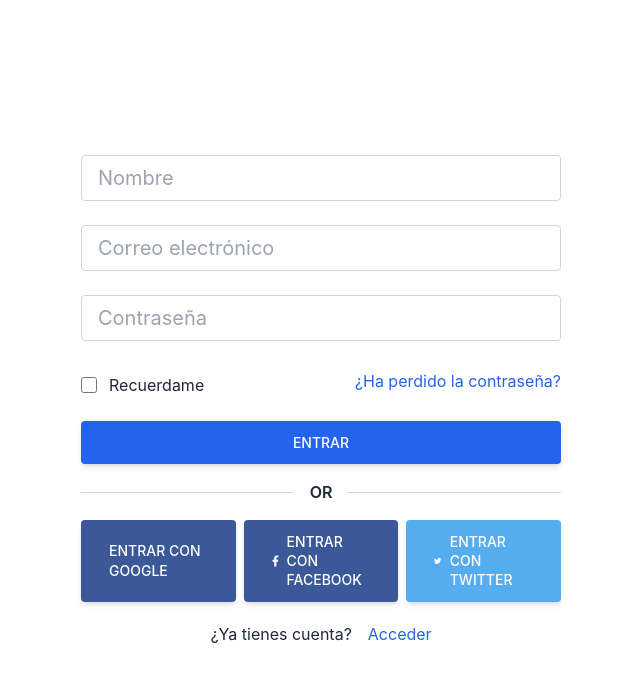
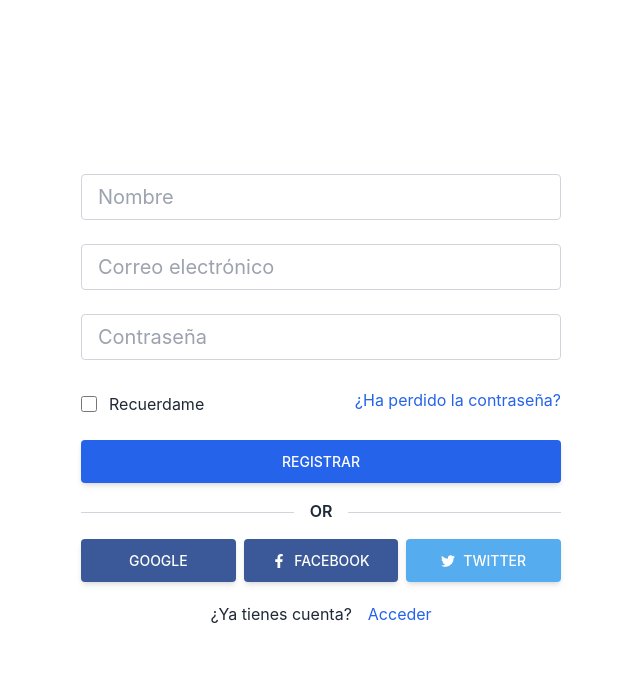
Before and after one commit to DevWebWill/appclient, a React (Create React App) app: page /register in a window 1280 px wide. Shown: the top 682 px of the page, without its empty margins (359-999 px from the left). Built offline with nearby package versions, Linux system fonts and the light colour scheme; no server answers.

Commit message:
mejora visual login y register

```diff
--- a/src/pages/Login.jsx
+++ b/src/pages/Login.jsx
@@ -59,7 +59,7 @@ export const Login = () => {
             {/* {isLogin && (
                 <Navigate to="/admin" replace={true} />
             )}  */}
-            <div className="px-40 py-12 h-full">
+            <div className="lg:px-40 px-2 py-12 h-full">
                 <div className="flex justify-center items-center flex-wrap h-full g-6 text-gray-800">
                     {/* <div className="md:w-8/12 lg:w-6/12 mb-12 md:mb-0">
                         <img
@@ -134,7 +134,7 @@ export const Login = () => {
                                     data-mdb-ripple="true"
                                     data-mdb-ripple-color="light"
                                 >
-                                    Entrar con Google
+                                    Google
                                 </a>
 
                                 <a
@@ -148,7 +148,7 @@ export const Login = () => {
                                     <svg xmlns="http://www.w3.org/2000/svg" viewBox="0 0 320 512" className="w-3.5 h-3.5 mr-2">
                                         <path fill="currentColor" d="M279.14 288l14.22-92.66h-88.91v-60.13c0-25.35 12.42-50.06 52.24-50.06h40.42V6.26S260.43 0 225.36 0c-73.22 0-121.08 44.38-121.08 124.72v70.62H22.89V288h81.39v224h100.17V288z"/>
                                     </svg>
-                                    Entrar con Facebook
+                                    Facebook
                                 </a>
                                 <a
                                     className="px-7 py-3 text-white font-medium text-sm leading-snug uppercase rounded shadow-md hover:shadow-lg focus:shadow-lg focus:outline-none focus:ring-0 active:shadow-lg transition duration-150 ease-in-out w-full flex justify-center items-center mb-3"
@@ -161,7 +161,7 @@ export const Login = () => {
                                     <svg xmlns="http://www.w3.org/2000/svg" viewBox="0 0 512 512" className="w-3.5 h-3.5 mr-2">
                                         <path fill="currentColor" d="M459.37 151.716c.325 4.548.325 9.097.325 13.645 0 138.72-105.583 298.558-298.558 298.558-59.452 0-114.68-17.219-161.137-47.106 8.447.974 16.568 1.299 25.34 1.299 49.055 0 94.213-16.568 130.274-44.832-46.132-.975-84.792-31.188-98.112-72.772 6.498.974 12.995 1.624 19.818 1.624 9.421 0 18.843-1.3 27.614-3.573-48.081-9.747-84.143-51.98-84.143-102.985v-1.299c13.969 7.797 30.214 12.67 47.431 13.319-28.264-18.843-46.781-51.005-46.781-87.391 0-19.492 5.197-37.36 14.294-52.954 51.655 63.675 129.3 105.258 216.365 109.807-1.624-7.797-2.599-15.918-2.599-24.04 0-57.828 46.782-104.934 104.934-104.934 30.213 0 57.502 12.67 76.67 33.137 23.715-4.548 46.456-13.32 66.599-25.34-7.798 24.366-24.366 44.833-46.132 57.827 21.117-2.273 41.584-8.122 60.426-16.243-14.292 20.791-32.161 39.308-52.628 54.253z"/>
                                     </svg>
-                                    Entrar con Twitter
+                                    Twitter
                                 </a>
                             </div>
 
--- a/src/pages/Register.jsx
+++ b/src/pages/Register.jsx
@@ -39,7 +39,7 @@ export const Register = () => {
 
     return (
         <section className="h-screen">
-            <div className="px-40 py-12 h-full">
+            <div className="lg:px-40 px-2 py-12 h-full">
                 <div className="flex justify-center items-center flex-wrap h-full g-6 text-gray-800">
                     {/* <div className="md:w-8/12 lg:w-6/12 mb-12 md:mb-0">
                         <img
@@ -105,7 +105,7 @@ export const Register = () => {
                                 data-mdb-ripple="true"
                                 data-mdb-ripple-color="light"
                             >
-                                Entrar
+                                Registrar
                             </button>
 
                             <div className="flex items-center my-4 before:flex-1 before:border-t before:border-gray-300 before:mt-0.5 after:flex-1 after:border-t after:border-gray-300 after:mt-0.5">
@@ -121,7 +121,7 @@ export const Register = () => {
                                     data-mdb-ripple="true"
                                     data-mdb-ripple-color="light"
                                 >
-                                    Entrar con Google
+                                    Google
                                 </a>
 
                                 <a
@@ -135,7 +135,7 @@ export const Register = () => {
                                     <svg xmlns="http://www.w3.org/2000/svg" viewBox="0 0 320 512" className="w-3.5 h-3.5 mr-2">
                                         <path fill="currentColor" d="M279.14 288l14.22-92.66h-88.91v-60.13c0-25.35 12.42-50.06 52.24-50.06h40.42V6.26S260.43 0 225.36 0c-73.22 0-121.08 44.38-121.08 124.72v70.62H22.89V288h81.39v224h100.17V288z"/>
                                     </svg>
-                                    Entrar con Facebook
+                                    Facebook
                                 </a>
                                 <a
                                     className="px-7 py-3 text-white font-medium text-sm leading-snug uppercase rounded shadow-md hover:shadow-lg focus:shadow-lg focus:outline-none focus:ring-0 active:shadow-lg transition duration-150 ease-in-out w-full flex justify-center items-center mb-3"
@@ -148,7 +148,7 @@ export const Register = () => {
                                     <svg xmlns="http://www.w3.org/2000/svg" viewBox="0 0 512 512" className="w-3.5 h-3.5 mr-2">
                                         <path fill="currentColor" d="M459.37 151.716c.325 4.548.325 9.097.325 13.645 0 138.72-105.583 298.558-298.558 298.558-59.452 0-114.68-17.219-161.137-47.106 8.447.974 16.568 1.299 25.34 1.299 49.055 0 94.213-16.568 130.274-44.832-46.132-.975-84.792-31.188-98.112-72.772 6.498.974 12.995 1.624 19.818 1.624 9.421 0 18.843-1.3 27.614-3.573-48.081-9.747-84.143-51.98-84.143-102.985v-1.299c13.969 7.797 30.214 12.67 47.431 13.319-28.264-18.843-46.781-51.005-46.781-87.391 0-19.492 5.197-37.36 14.294-52.954 51.655 63.675 129.3 105.258 216.365 109.807-1.624-7.797-2.599-15.918-2.599-24.04 0-57.828 46.782-104.934 104.934-104.934 30.213 0 57.502 12.67 76.67 33.137 23.715-4.548 46.456-13.32 66.599-25.34-7.798 24.366-24.366 44.833-46.132 57.827 21.117-2.273 41.584-8.122 60.426-16.243-14.292 20.791-32.161 39.308-52.628 54.253z"/>
                                     </svg>
-                                    Entrar con Twitter
+                                    Twitter
                                 </a>
                             </div>
 
```
